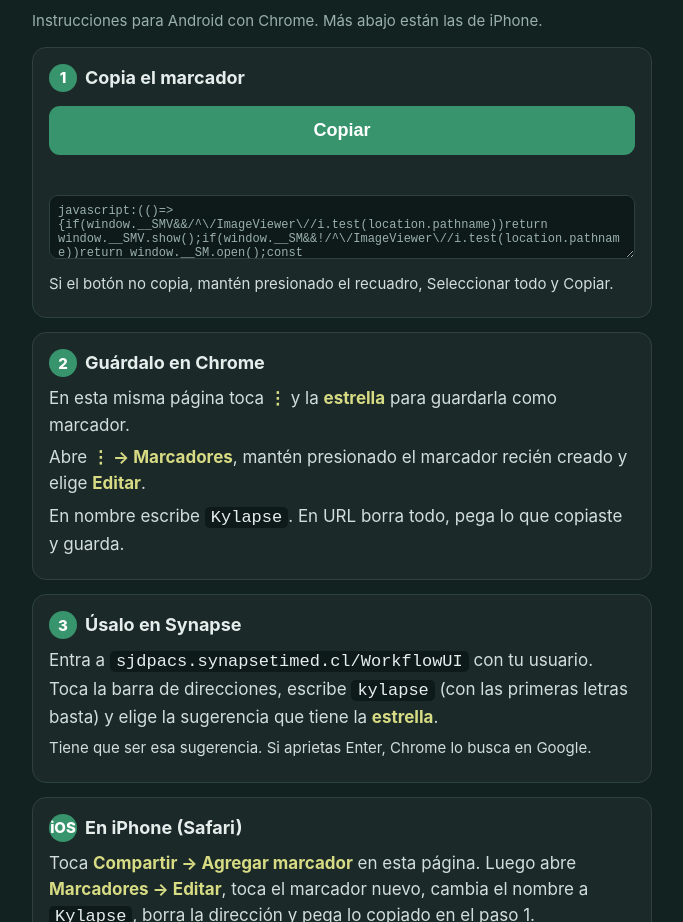
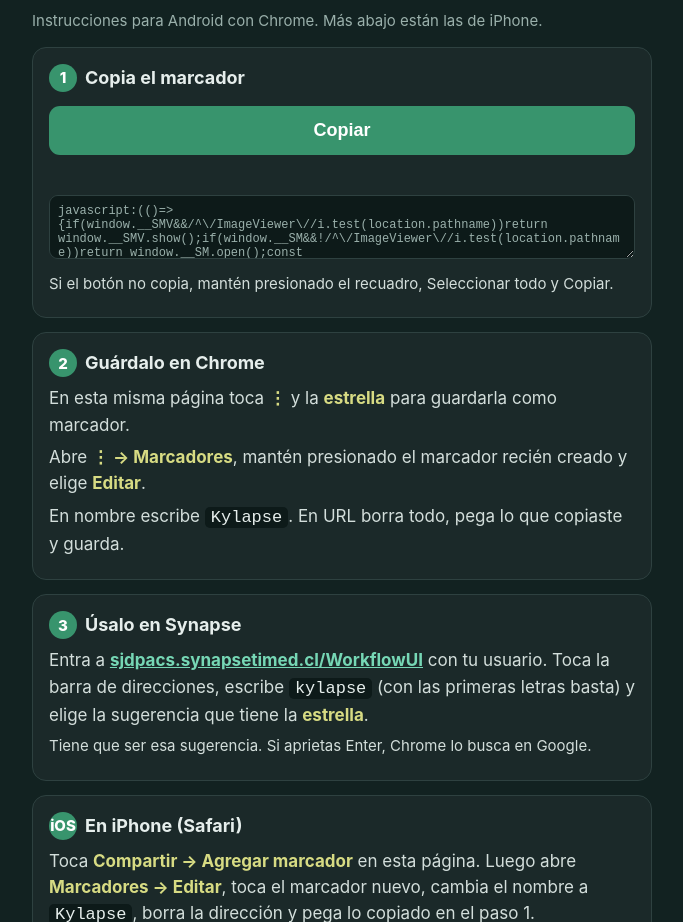
Before and after one commit to Kylapse/kylapse, a plain HTML site: page index.html in a window 1280 px wide. Shown: the part 178-1100 px from the top of the page, without its empty margins (298-981 px from the left). Drawn offline with Linux system fonts and the light colour scheme.

Commit message:
Link a Synapse en el paso 3
Co-Authored-By: Claude Opus 5.5 <noreply@anthropic.com>
Claude-Session: https://claude.ai/code/session_013xPWaEJjL4u51JBqFN7wYm

```diff
--- a/index.html
+++ b/index.html
@@ -16,6 +16,7 @@ button{width:100%;font-size:18px;font-weight:700;padding:14px;border-radius:11px
 textarea{width:100%;box-sizing:border-box;height:64px;margin-top:10px;background:#0D1A19;color:#9AB0AB;border:1px solid #2E4140;border-radius:9px;font:12px monospace;padding:8px}
 .ok{color:#76D7B5;font-weight:700;text-align:center;min-height:1.4em;margin-top:6px}
 .note{color:#9AB0AB;font-size:15px}
+a.lnk{color:#76D7B5;font-weight:700;text-decoration:underline;word-break:break-all}
 code{background:#0D1A19;padding:1px 6px;border-radius:5px;color:#E6EEEC}
 </style></head><body><main>
 <div class="eb">HOSPITAL SAN JUAN DE DIOS · PACS</div>
@@ -34,7 +35,7 @@ code{background:#0D1A19;padding:1px 6px;border-radius:5px;color:#E6EEEC}
 <p>En nombre escribe <code>Kylapse</code>. En URL borra todo, pega lo que copiaste y guarda.</p></div>
 
 <div class="card"><h2><span class="n">3</span>Úsalo en Synapse</h2>
-<p>Entra a <code>sjdpacs.synapsetimed.cl/WorkflowUI</code> con tu usuario. Toca la barra de direcciones, escribe <code>kylapse</code> (con las primeras letras basta) y elige la sugerencia que tiene la <b class="k">estrella</b>.</p>
+<p>Entra a <a class="lnk" href="https://sjdpacs.synapsetimed.cl/WorkflowUI/">sjdpacs.synapsetimed.cl/WorkflowUI</a> con tu usuario. Toca la barra de direcciones, escribe <code>kylapse</code> (con las primeras letras basta) y elige la sugerencia que tiene la <b class="k">estrella</b>.</p>
 <p class="note">Tiene que ser esa sugerencia. Si aprietas Enter, Chrome lo busca en Google.</p></div>
 
  <div class="card"><h2><span class="n">iOS</span>En iPhone (Safari)</h2>
```
